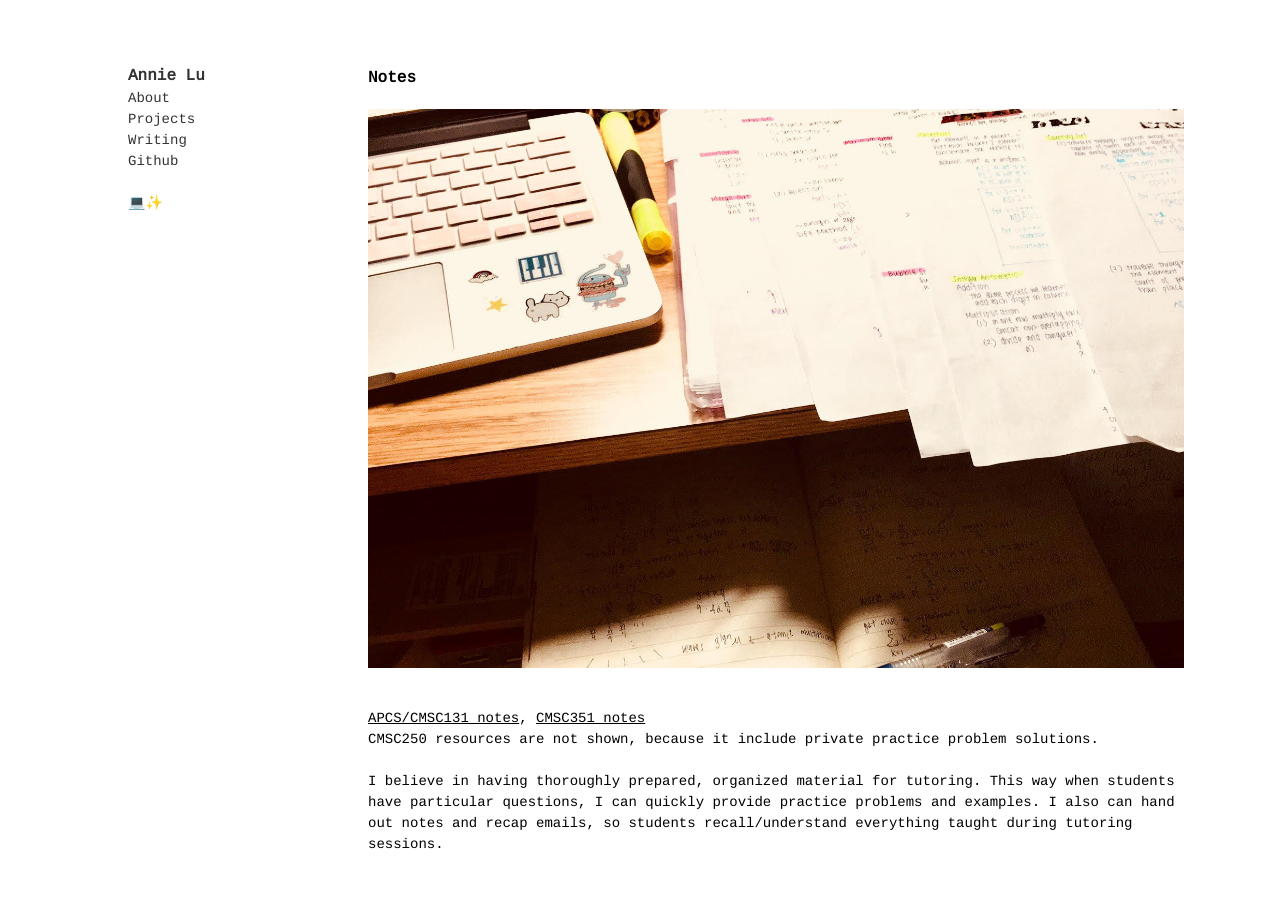
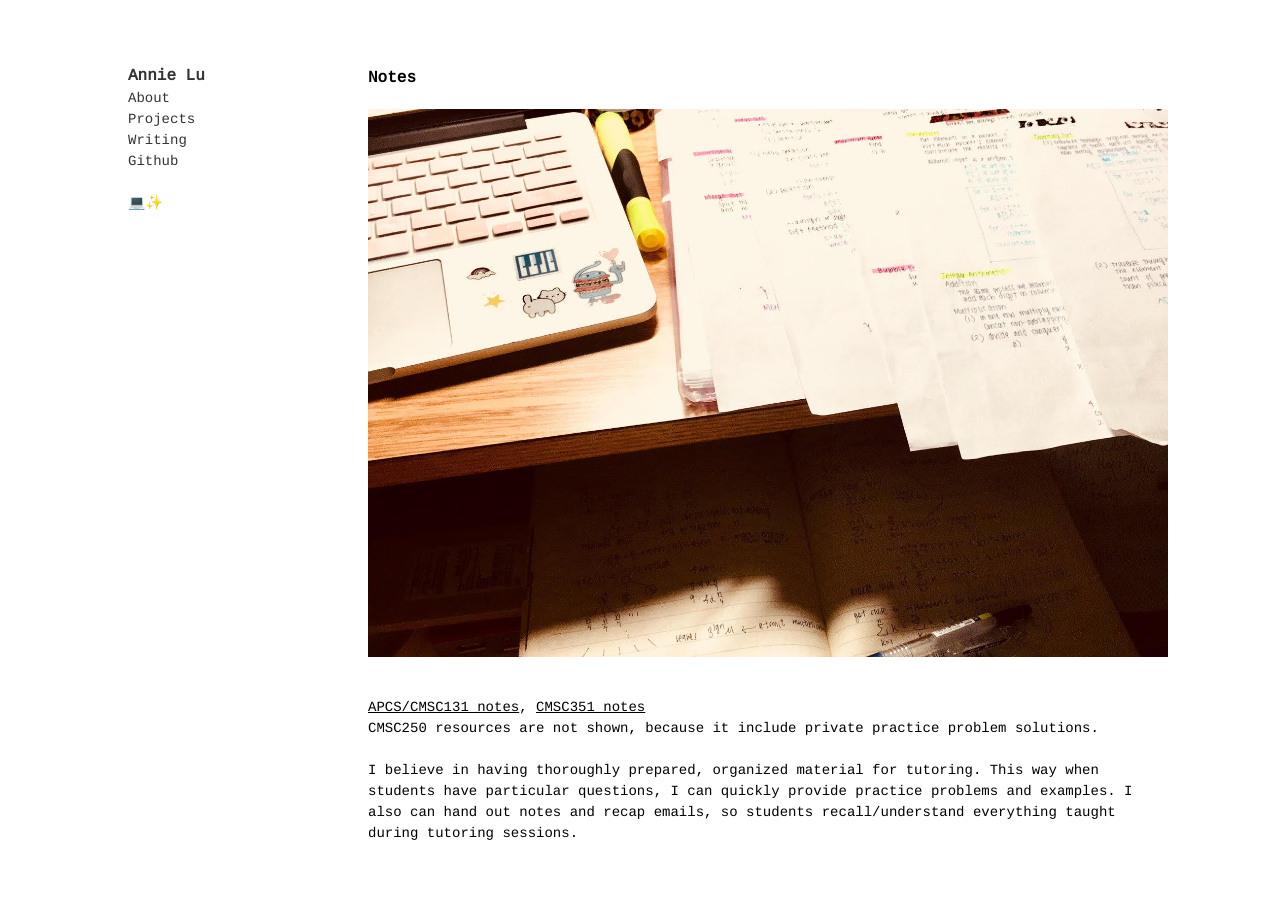
Before and after one commit to annie-lu/annie-lu.github.io, a Jekyll site: the page built from notes.html, in a window 1280 px wide. Built offline with Jekyll 4.4.1, drawn with Linux system fonts in a browser that asks for light colours.

Commit message:
Update notes.html

```diff
--- a/notes.html
+++ b/notes.html
@@ -2,7 +2,7 @@
 layout: posts
 title: Notes
 ---
-  <article class="pr3-ns">
+  <article class="pr4-ns">
     <a href="https://github.com/annie-lu/highschool/tree/master/apcs-prep/Notes" class="db link dim tc">
     <img src="images/studying.jpg" class="w-100" alt="beginning of notes">
     </a>
```
